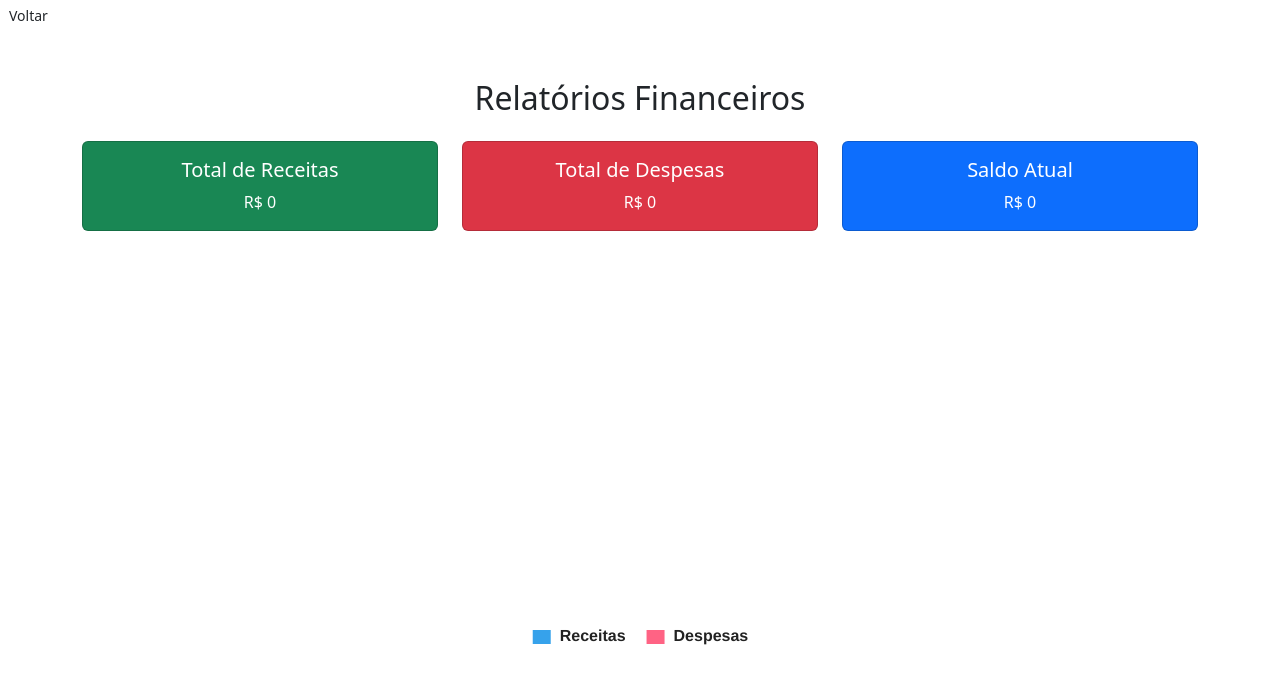
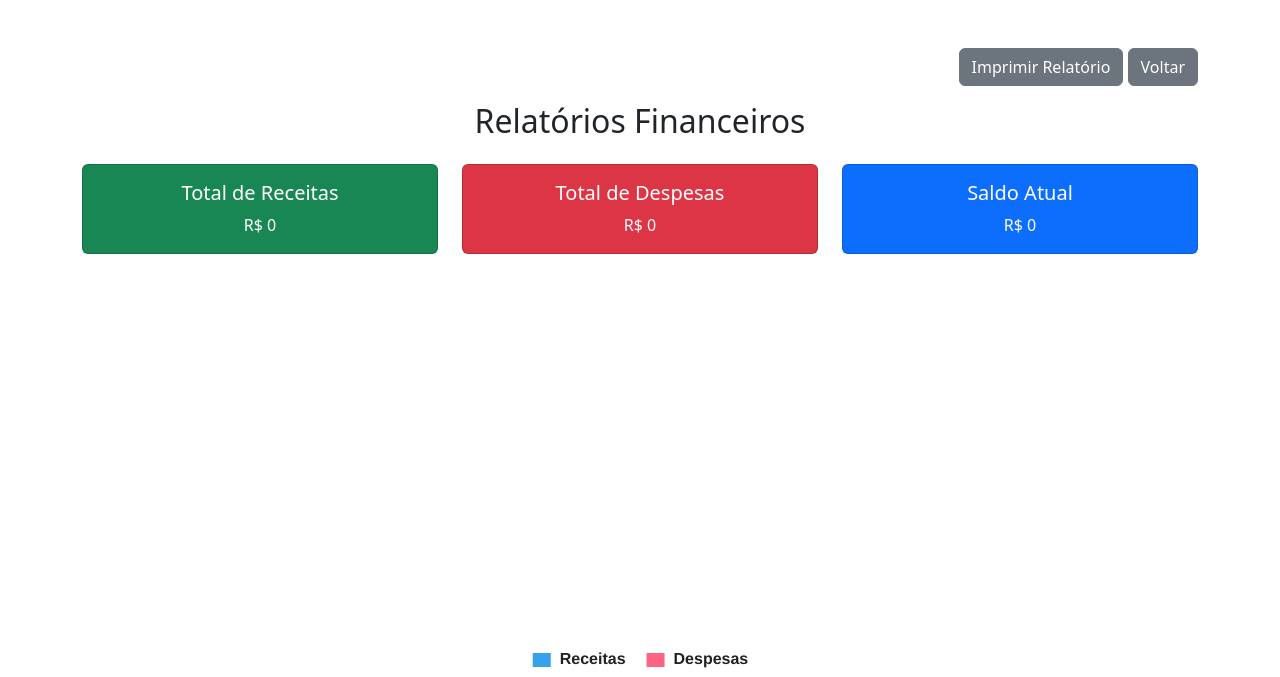
Before and after one commit to Mptp2000/finance-web-app, a Flask app: page /relatorios in a window 1280 px wide. Shown: the top 677 px of the page. Run offline with Flask 3, Linux system fonts and the light colour scheme; a user stored in the database is signed in; data comes from the database, SQL or seed files in the repository; parts of the project's set-up code (start-up, migrations or seed data) failed here and were passed over.

Commit message:
Alterado a posição do botão voltar e adicionado um botão de impressão de relatório. Ambos foram colocados dentro da mesma div.

```diff
--- a/templates/relatorios.html
+++ b/templates/relatorios.html
@@ -1,11 +1,15 @@
 {% extends 'base.html' %}
 
 {% block content %}
-<div>
-    <a href="{{ url_for('dashboard') }}" class="btn btn-sm">Voltar</a>
-</div>
+
 <div class="container mt-5">
+    <div class="text-end mb-3">
+        <button onclick="window.print()" class="btn btn-secondary">Imprimir Relatório</button>
+        <a href="{{ url_for('dashboard') }}" class="btn btn-secondary">Voltar</a>
+    </div>
     <h2 class="text-center mb-4">Relatórios Financeiros</h2>
+
+
 
     <!-- Total de Receitas, Despesas e Saldo -->
     <div class="row mb-4">
```
